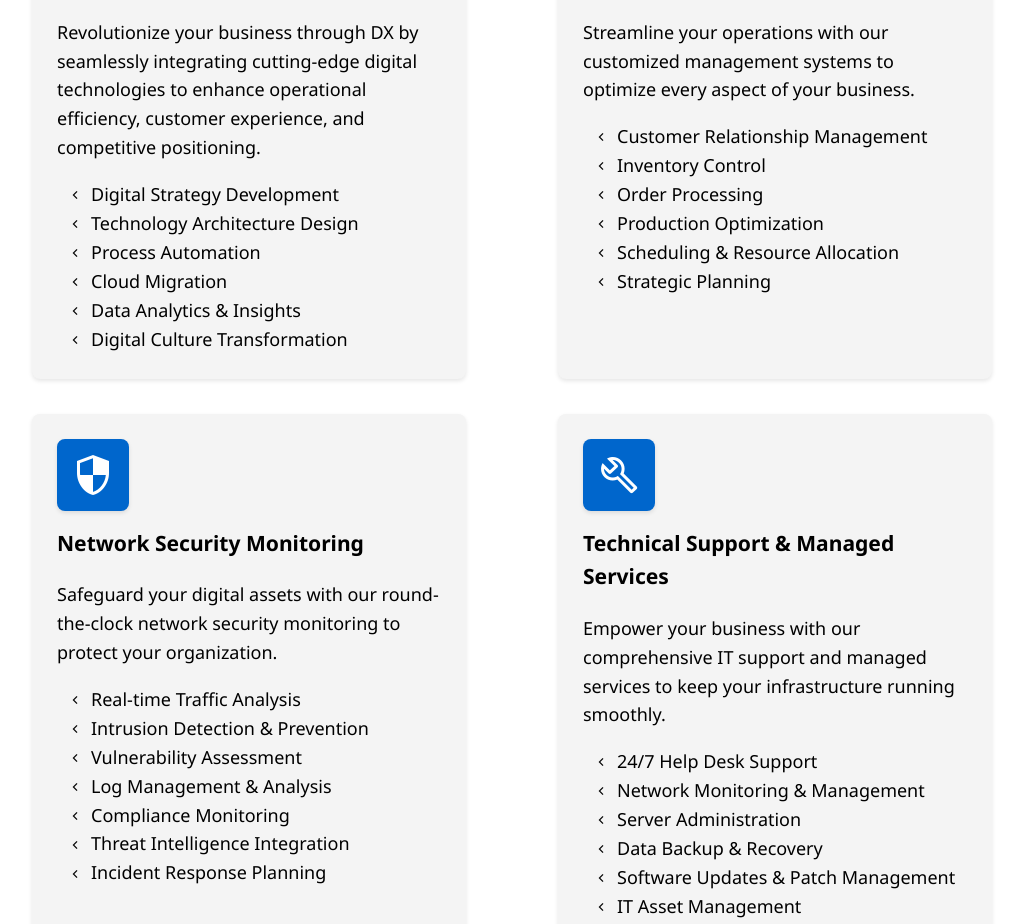
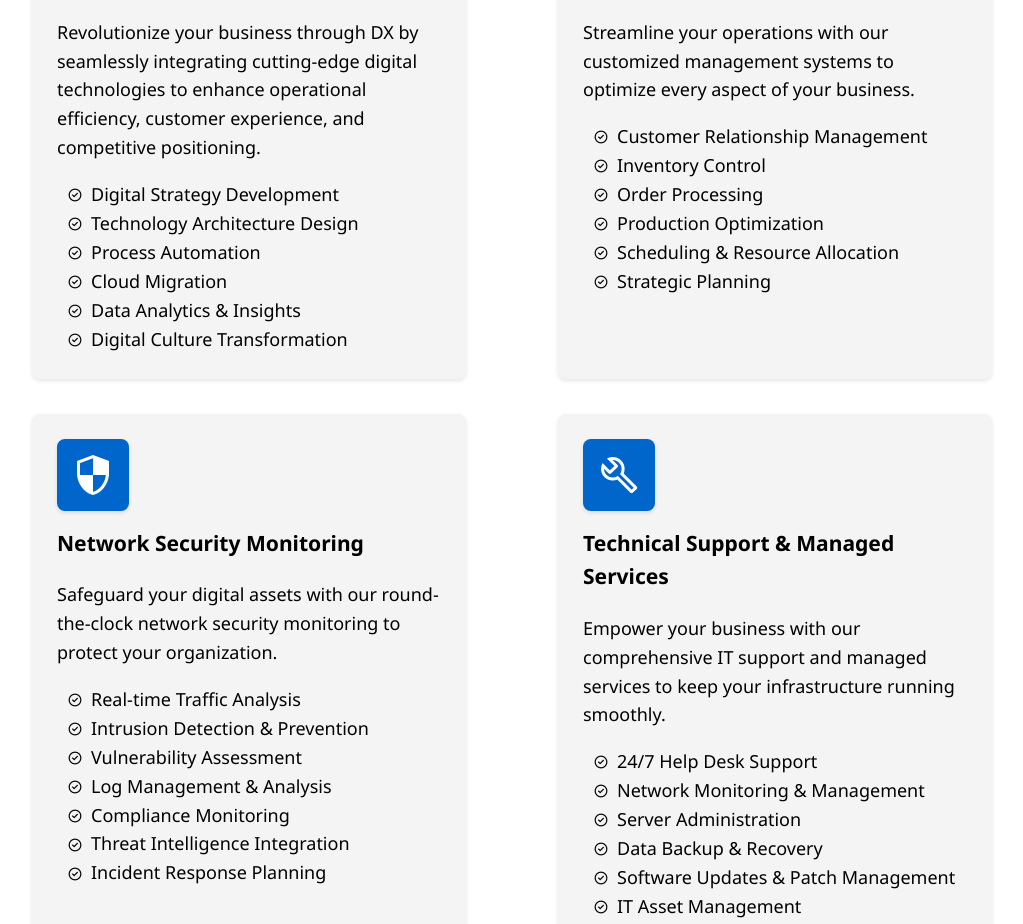
Before and after one commit to bergin-technologies/site, a plain HTML site: page index.html in a window 1280 px wide. Shown: the part 895-1819 px from the top of the page, without its empty margins (128-1151 px from the left). Drawn offline with nearby package versions, Linux system fonts and the light colour scheme.

Commit message:
Update index.html: Change Material Symbols icon for service card list items and adjust display properties

```diff
--- a/index.html
+++ b/index.html
@@ -126,11 +126,12 @@
             list-style-type: none;
         }
         .service-card ul li::before {
-            content: '\e5cb';
+            content: '\e86c';
             font-family: 'Material Symbols Outlined';
             padding-right: 8px;
             font-size: 16px;
             vertical-align: middle;
+            display: inline-block;
         }
         .choose-container {
             display: flex;
```
